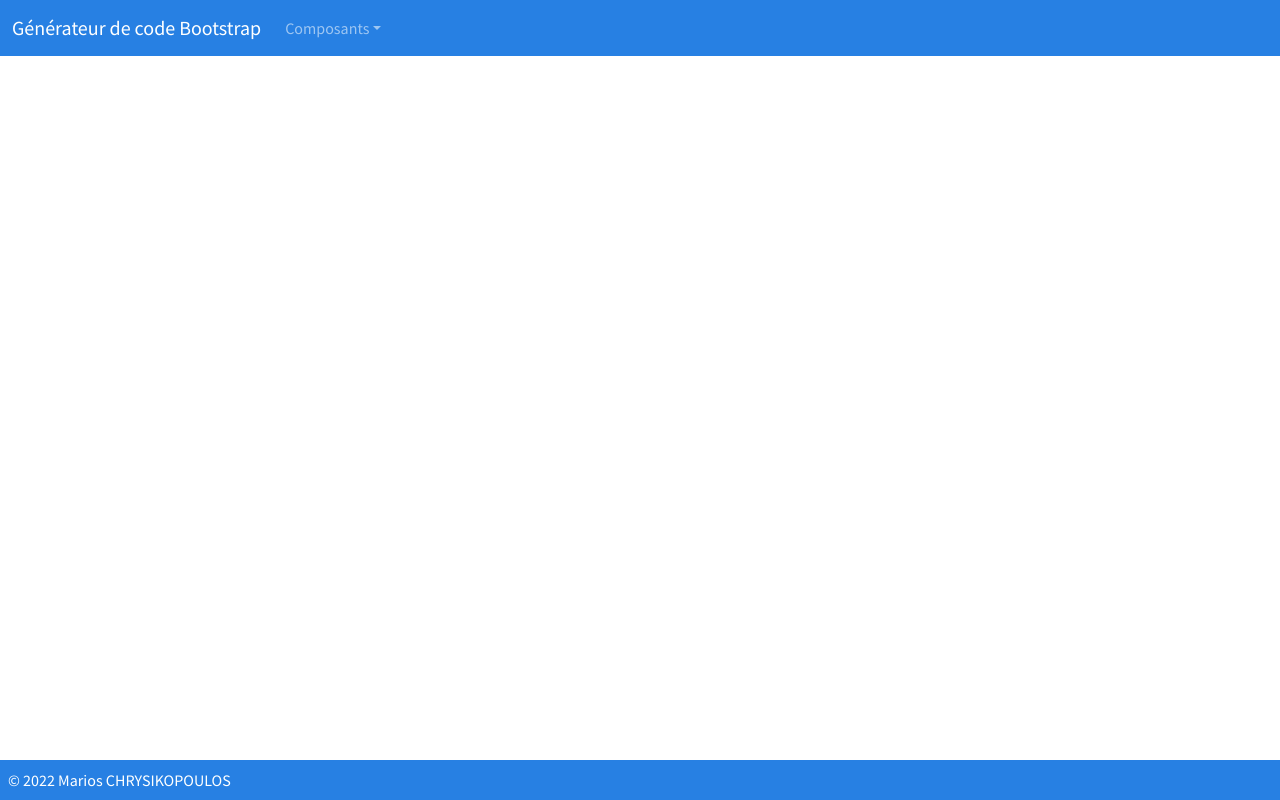
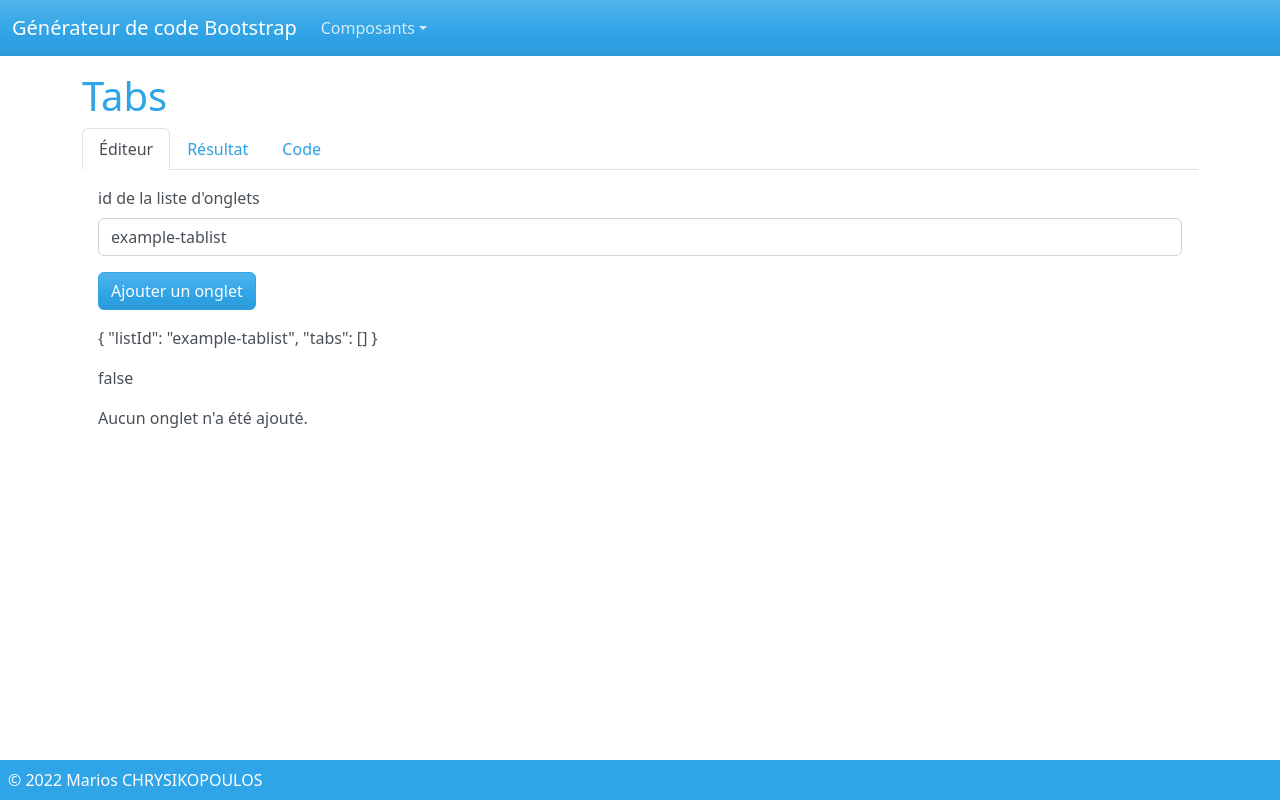
Before and after one commit to mchrys-dev/bootstrap-code-generator, an Angular app: page /components/tabs in a window 1280 px wide. Before the commit this address led to /. Built offline with nearby package versions, Linux system fonts and the light colour scheme.

Commit message:
Affichage du tableau des onglets

```diff
--- a/src/app/app-routing.module.ts
+++ b/src/app/app-routing.module.ts
@@ -1,9 +1,13 @@
 import { NgModule } from '@angular/core';
 import { RouterModule, Routes } from '@angular/router';
 import { AccordionComponent } from './components/accordion/accordion.component';
+import { CollapseComponent } from './components/collapse/collapse.component';
+import { TabsComponent } from './components/tabs/tabs.component';
 
 const routes: Routes = [
-  {path: 'components/accordion', component: AccordionComponent}
+  {path: 'components/accordion', component: AccordionComponent},
+  {path: 'components/collapse', component: CollapseComponent},
+  {path: 'components/tabs', component: TabsComponent}
 ];
 
 @NgModule({
--- a/src/app/app.module.ts
+++ b/src/app/app.module.ts
@@ -7,13 +7,17 @@ import { NavbarComponent } from './components/navbar/navbar.component';
 import { FooterComponent } from './components/footer/footer.component';
 import { AccordionComponent } from './components/accordion/accordion.component';
 import { FormsModule } from '@angular/forms';
+import { CollapseComponent } from './components/collapse/collapse.component';
+import { TabsComponent } from './components/tabs/tabs.component';
 
 @NgModule({
   declarations: [
     AppComponent,
     NavbarComponent,
     FooterComponent,
-    AccordionComponent
+    AccordionComponent,
+    CollapseComponent,
+    TabsComponent
   ],
   imports: [
     BrowserModule,
--- a/src/app/components/accordion/accordion.component.html
+++ b/src/app/components/accordion/accordion.component.html
@@ -155,7 +155,7 @@
       </p>
 
       <button class="btn btn-primary mb-3" (click)="copyCode()" [disabled]="!getCode()">Copier le code</button>
-      <div class="bg-secondary text-white">
+      <div class="bg-black text-white">
         <pre>
           {{ getCode() }}
         </pre>
--- /dev/null
+++ b/src/app/components/collapse/collapse.component.html
@@ -0,0 +1 @@
+<h1>Collapse</h1>
--- /dev/null
+++ b/src/app/components/collapse/collapse.component.ts
@@ -0,0 +1,15 @@
+import { Component, OnInit } from '@angular/core';
+
+@Component({
+  selector: 'app-collapse',
+  templateUrl: './collapse.component.html',
+  styleUrls: ['./collapse.component.scss']
+})
+export class CollapseComponent implements OnInit {
+
+  constructor() { }
+
+  ngOnInit(): void {
+  }
+
+}
--- a/src/app/components/navbar/navbar.component.html
+++ b/src/app/components/navbar/navbar.component.html
@@ -11,6 +11,8 @@
             <a class="nav-link dropdown-toggle" data-bs-toggle="dropdown" href="#" role="button" aria-haspopup="true" aria-expanded="false">Composants</a>
             <div class="dropdown-menu">
               <a class="dropdown-item" routerLink="components/accordion">Accordion</a>
+              <a class="dropdown-item" routerLink="components/collapse">Collapse</a>
+              <a class="dropdown-item" routerLink="components/tabs">Tabs</a>
             </div>
           </li>
         </ul>
--- /dev/null
+++ b/src/app/components/tabs/tabs.component.html
@@ -0,0 +1,127 @@
+<h1>Tabs</h1>
+
+<!-- Nav tabs -->
+<ul class="nav nav-tabs" id="myTab" role="tablist">
+    <li class="nav-item" role="presentation">
+      <button class="nav-link active" id="editor-tab" data-bs-toggle="tab" data-bs-target="#editor" type="button" role="tab" aria-controls="editor" aria-selected="true">Éditeur</button>
+    </li>
+    <li class="nav-item" role="presentation">
+      <button class="nav-link" id="result-tab" data-bs-toggle="tab" data-bs-target="#result" type="button" role="tab" aria-controls="result" aria-selected="false">Résultat</button>
+    </li>
+    <li class="nav-item" role="presentation">
+      <button class="nav-link" id="code-tab" data-bs-toggle="tab" data-bs-target="#code" type="button" role="tab" aria-controls="code" aria-selected="false">Code</button>
+    </li>
+</ul>
+
+<!-- Tab panes -->
+<div class="tab-content p-3">
+    <div class="tab-pane active" id="editor" role="tabpanel" aria-labelledby="editor-tab">
+        <form>
+            <div class="mb-3">
+                <label for="tablist-id-input" class="form-label">id de la liste d'onglets</label>
+                <input type="text" class="form-control" id="tablist-id-input" name="tablistIdInput" [(ngModel)]="tabList.listId" >
+            </div>
+        </form>
+
+        <!-- Button trigger modal -->
+        <button type="button" class="btn btn-primary mb-3" data-bs-toggle="modal" data-bs-target="#tabModal" (click)="initTab()">
+            Ajouter un onglet
+        </button>
+
+        <!-- Modal -->
+        <div class="modal fade" id="tabModal" tabindex="-1" aria-labelledby="tabModalLabel" aria-hidden="true">
+            <div class="modal-dialog">
+              <div class="modal-content">
+                <div class="modal-header">
+                  <h5 class="modal-title" id="tabModalLabel">Ajouter un onglet</h5>
+                  <button type="button" class="btn-close" data-bs-dismiss="modal" aria-label="Close"></button>
+                </div>
+                <div class="modal-body">
+                    <form (ngSubmit)="addTab()">
+                        <div class="mb-3">
+                            <label for="tab-id-input" class="form-label">id de l'onglet</label>
+                            <input type="text" class="form-control" id="tab-id-input" name="tabIdInput" [(ngModel)]="tab.tabId" >
+                        </div>
+                        <div class="mb-3">
+                            <label for="div-id-input" class="form-label">id de la div qui sera affichée quand on click sur cet onglet</label>
+                            <input type="text" class="form-control" id="div-id-input" name="divIdInput" [(ngModel)]="tab.divId" >
+                        </div>
+                        <div class="mb-3">
+                            <label for="tab-text-input" class="form-label">Texte de l'onglet</label>
+                            <input type="text" class="form-control" id="tab-text-input" name="tabTextInput" [(ngModel)]="tab.tabText" >
+                        </div>
+                        <div class="mb-3">
+                            <label for="div-text-input" class="form-label">Texte de la div qui sera affichée quand on clicke sur cet onglet</label>
+                            <input type="text" class="form-control" id="div-text-input" name="divTextInput" [(ngModel)]="tab.divText" >
+                        </div>
+                        <div class="mb-3 form-check" *ngIf="!activeTabExists()">
+                            <input type="checkbox" class="form-check-input" id="active-check" name="showCheck" [(ngModel)]="tab.active" >
+                            <label class="form-check-label" for="active-check">Onglet sélectionné par défaut</label>
+                        </div>
+                        <button
+                            type="submit"
+                            class="btn btn-primary"
+                            data-bs-dismiss="modal"
+                            [disabled]="!tab.tabId || !tab.divId || !tab.tabText || !tab.divText"
+                        >
+                            Valider
+                        </button>
+                    </form>
+                </div>
+              </div>
+            </div>
+        </div>
+
+        <p>{{ tabList | json }}</p>
+        <p>{{ activeTabExists() }}</p>
+
+        <p *ngIf="tabList.tabs.length === 0 ; else tabs_container">Aucun onglet n'a été ajouté.</p>
+        <ng-template #tabs_container>
+            <table class="table">
+                <thead>
+                  <tr>
+                    <th scope="col">Onglet</th>
+                    <th>Actions</th>
+                  </tr>
+                </thead>
+                <tbody>
+                  <tr *ngFor="let tab of tabList.tabs" class="align-middle">
+                    <td>{{ tab.tabId }}</td>
+                    <td>
+                      <button class="btn btn-primary m-2" data-bs-toggle="modal" data-bs-target="#tabModal" (click)="openTab(tab.id)">
+                        <i class="fa-solid fa-pen-to-square"></i>
+                      </button>
+                      <button class="btn btn-danger m-2" data-bs-toggle="modal" data-bs-target="#delete-modal" (click)="setIdTabToDelete(tab.id)">
+                        <i class="fa-solid fa-trash"></i>
+                      </button>
+                    </td>
+                  </tr>
+                </tbody>
+              </table>
+        </ng-template>
+    </div>
+
+    <div class="tab-pane" id="result" role="tabpanel" aria-labelledby="result-tab">
+
+        <div>
+            <ul class="nav nav-tabs" [id]="tabList.listId" role="tablist">
+                <li class="nav-item" role="presentation" *ngFor="let tab of tabList.tabs">
+                    <button class="nav-link" [class.active]="tab.active" [id]="tab.tabId" data-bs-toggle="tab" [attr.data-bs-target]="'#' + tab.divId" type="button" role="tab" [attr.aria-controls]="tab.divId" [attr.aria-selected]="tab.active">
+                        {{ tab.tabText }}
+                    </button>
+                </li>
+            </ul>
+
+            <div class="tab-content">
+                <div *ngFor="let tab of tabList.tabs" class="tab-pane" [class.active]="tab.active" [class.show]="tab.active" [id]="tab.divId" role="tabpanel" [attr.aria-labelledby]="tab.tabId">
+                    {{ tab.divText }}
+                </div>
+            </div>
+        </div>
+
+    </div>
+
+    <div class="tab-pane" id="code" role="tabpanel" aria-labelledby="code-tab">
+        Code
+    </div>
+</div>
--- /dev/null
+++ b/src/app/components/tabs/tabs.component.ts
@@ -0,0 +1,79 @@
+import { Component, OnInit } from '@angular/core';
+
+@Component({
+  selector: 'app-tabs',
+  templateUrl: './tabs.component.html',
+  styleUrls: ['./tabs.component.scss']
+})
+export class TabsComponent implements OnInit {
+
+  public tabs: any[] = [];
+
+  public tabList = {
+    listId: 'example-tablist',
+    tabs: [
+      {
+        id: 0,
+        tabId: '',
+        divId: '',
+        tabText: '',
+        divText: '',
+        active: false
+      }
+    ]
+  };
+
+  public tab = {
+    id: 0,
+    tabId: '',
+    divId: '',
+    tabText: '',
+    divText: '',
+    active: false
+
+  };
+
+  constructor() { }
+
+  ngOnInit(): void {
+    this.tabList.tabs = [];
+  }
+
+  public initTab(): void {
+    this.tab = {
+      id: 0,
+      tabId: '',
+      divId: '',
+      tabText: '',
+      divText: '',
+      active: false
+    };
+  }
+
+  public addTab(): void {
+    this.tab.id = Date.now();
+    this.tabList.tabs.push(this.tab);
+  }
+
+  public activeTabExists(): boolean {
+    let activeTabExists: boolean = false;
+
+    for(let i=0; i<this.tabList.tabs.length; i++) {
+      if(this.tabList.tabs[i].active) {
+        activeTabExists = true;
+        break;
+      }
+    }
+
+    return activeTabExists;
+  }
+
+  public openTab(id: number) {
+    this.tab = this.tabList.tabs.find(tab => tab.id === id)!;
+  }
+
+  public setIdTabToDelete(id: number) {
+
+  }
+
+}
--- a/src/index.html
+++ b/src/index.html
@@ -8,7 +8,7 @@
   <meta name="viewport" content="width=device-width, initial-scale=1">
   <link rel="icon" type="image/x-icon" href="favicon.ico">
   <!-- Ajout d'un thème Bootswatch -->
-  <link rel="stylesheet" href="https://bootswatch.com/5/cosmo/bootstrap.min.css" id="bootswatch-theme">
+  <link rel="stylesheet" href="https://bootswatch.com/5/cerulean/bootstrap.min.css" id="bootswatch-theme">
 
   <script src="https://kit.fontawesome.com/36b85dc698.js" crossorigin="anonymous"></script>
 </head>
```
Also changed, not shown: src/app/components/collapse/collapse.component.scss (added), src/app/components/tabs/tabs.component.scss (added), 2 other files (tests, documents, lock files or other folders).
